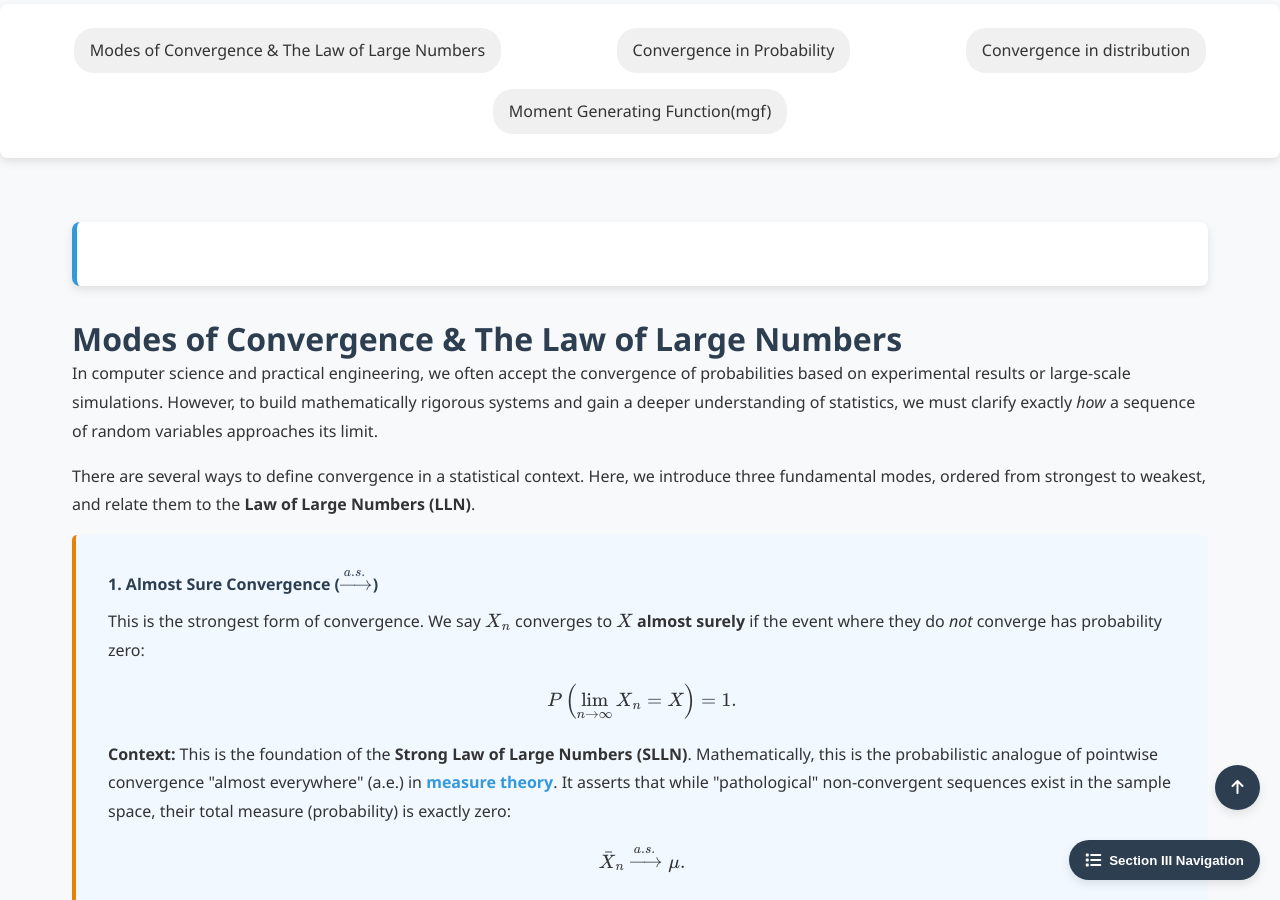
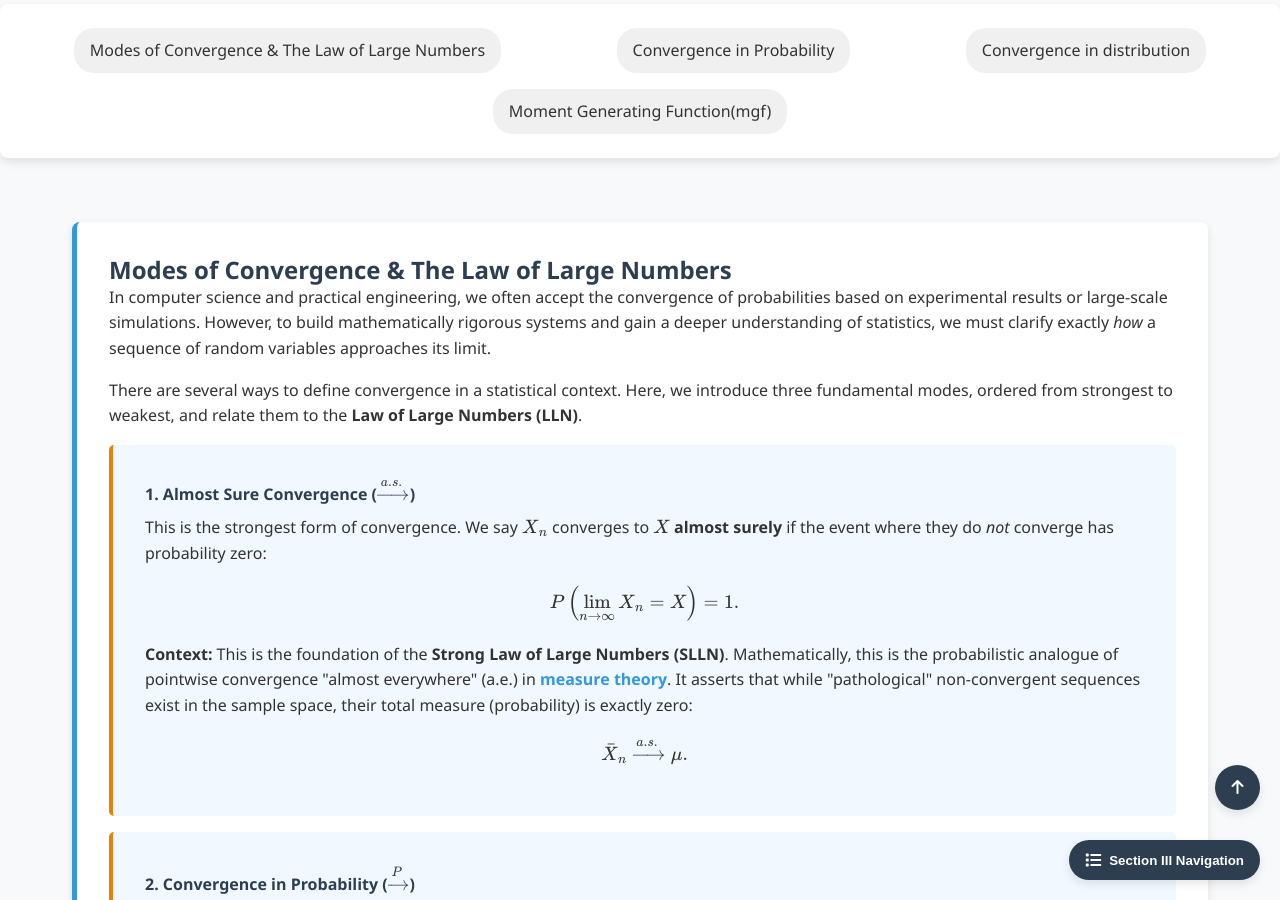
Before and after one commit to Yusukey01/yusukey01.github.io, a Jekyll site: the page built from Mathematics/Probability/convergence.html, in a window 1280 px wide and 900 px high, scrolled down 492 px. Built offline with Jekyll 4.4.1, drawn with Linux system fonts in a browser that asks for light colours.

Commit message:
updated page contents

```diff
--- a/Mathematics/Probability/convergence.html
+++ b/Mathematics/Probability/convergence.html
@@ -98,7 +98,7 @@ uses_python: false
 
         <div class="container">
 
-              <section id="LLA" class="section-content"></section>
+            <section id="LLA" class="section-content">
                 <h1>Modes of Convergence & The Law of Large Numbers</h1>
                 <p>
                     In computer science and practical engineering, we often accept the convergence of probabilities based on experimental
```
